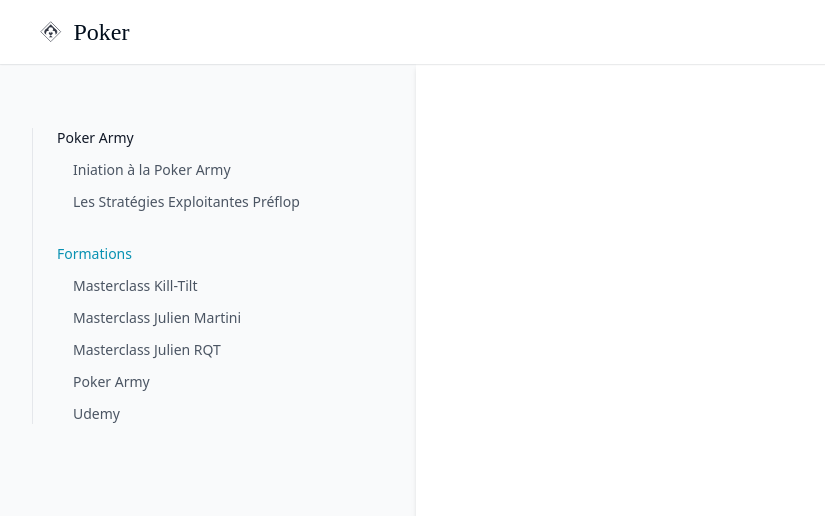
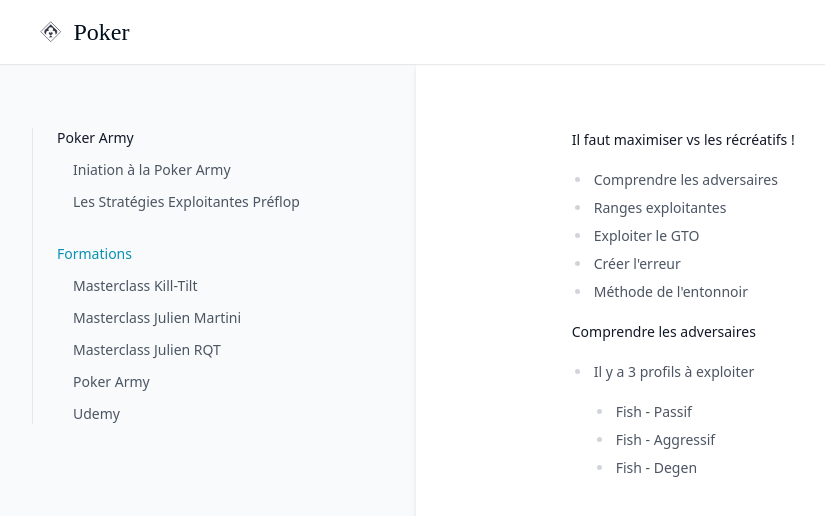
Before and after one commit to greglejeune/ebook, a Jekyll site: the page built from _poker/module1.md, in a window 1280 px wide. Shown: the top 516 px of the page, without its empty margins (0-825 px from the left). Built offline with Jekyll 4.4.1, drawn with Linux system fonts in a browser that asks for light colours.

Commit message:
Update module1.md

```diff
--- a/_poker/module1.md
+++ b/_poker/module1.md
@@ -3,3 +3,27 @@ layout: poker
 title: "Iniation à la Poker Army"
 category: baki
 ---
+
+<p style="text-align: justify;">
+  <strong>Il faut maximiser vs les récréatifs !</strong>
+</p>
+
+<ul>
+  <li>Comprendre les adversaires</li>
+  <li>Ranges exploitantes</li>
+  <li>Exploiter le GTO</li>
+  <li>Créer l'erreur</li>
+  <li>Méthode de l'entonnoir</li>
+</ul>
+
+<p style="text-align: justify;"><strong>Comprendre les adversaires</strong></p>
+<ul>
+  <li>
+    Il y a 3 profils à exploiter
+    <ul>
+      <li>Fish - Passif</li>
+      <li>Fish - Aggressif</li>
+      <li>Fish - Degen</li>
+    </ul>
+  </li>
+</ul>
```
